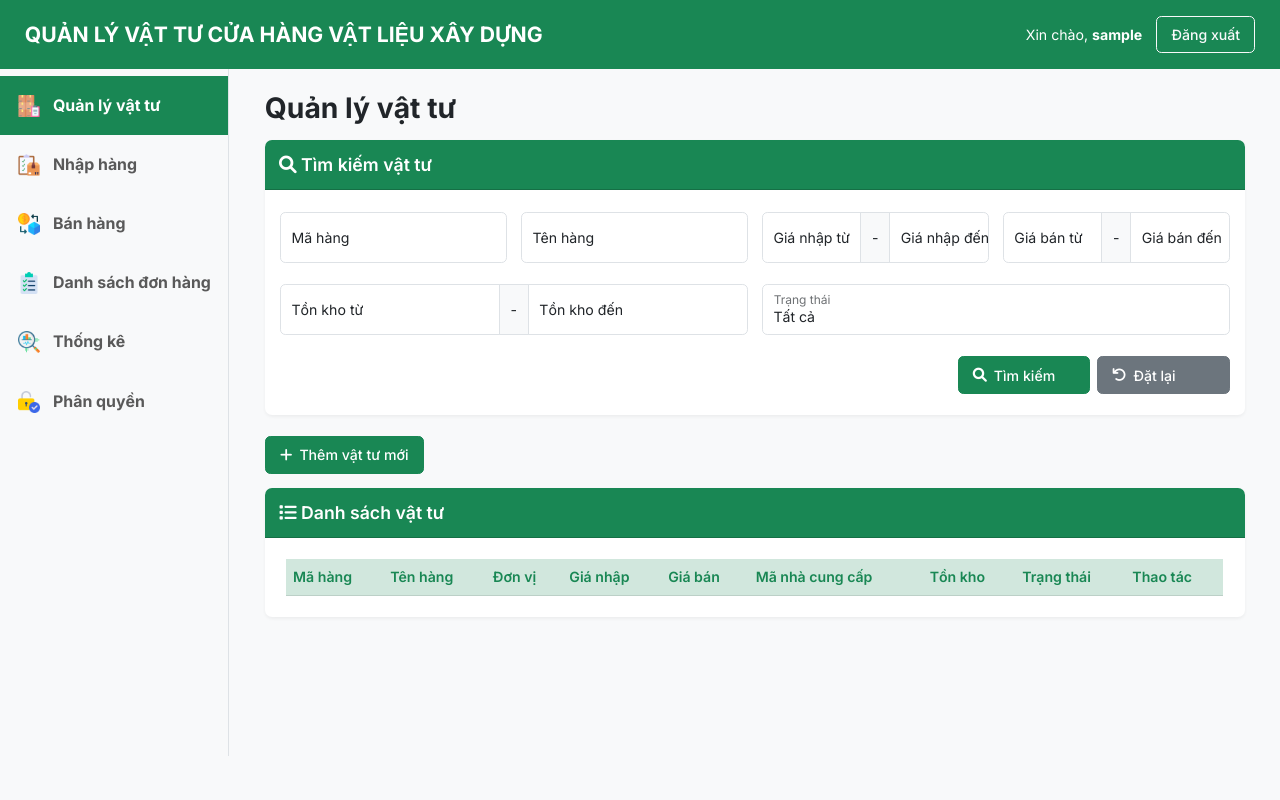
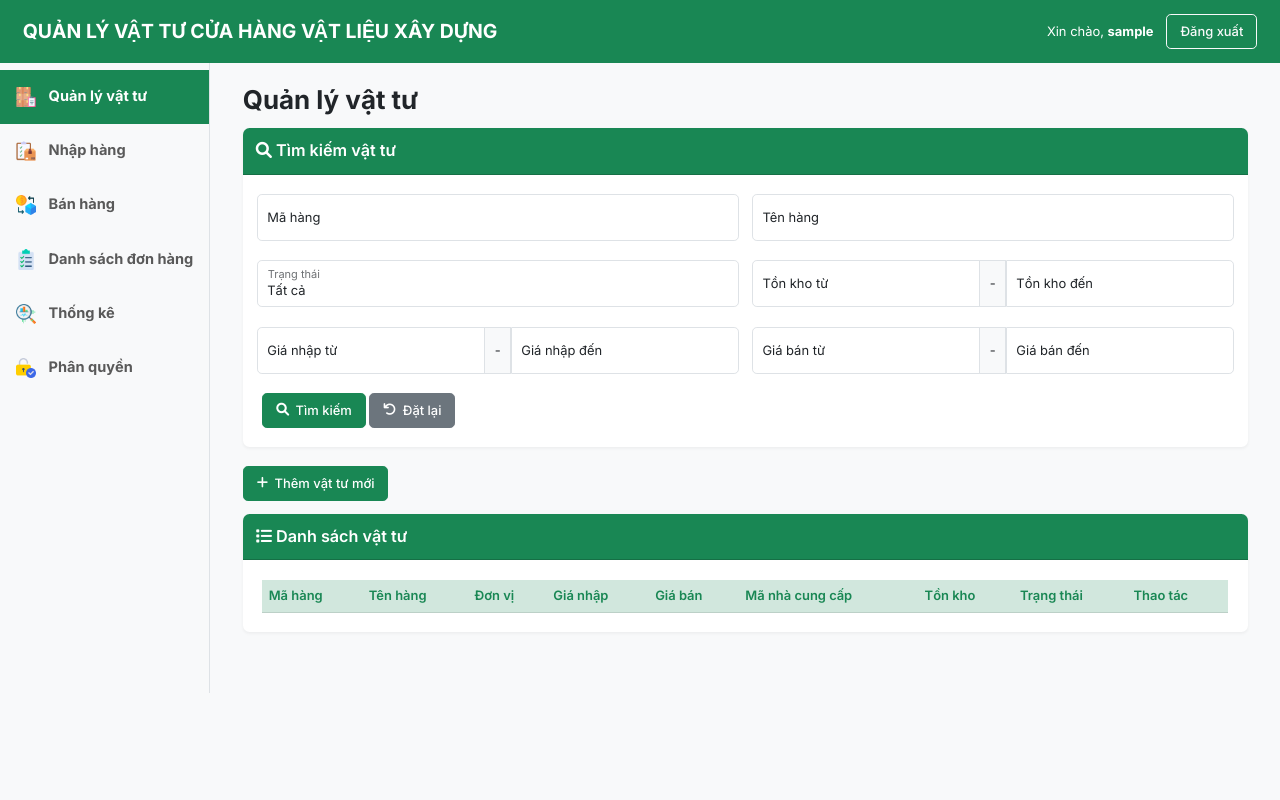
Before and after one commit to thaolv-03/construction-material-manager, a Flask app: page /materials in a window 1280 px wide. Run offline with Flask 3, Linux system fonts and the light colour scheme; the visitor is signed in with stand-in values (Sample User, id 1); data that the repository does not hold is empty; parts of the project's set-up code (start-up, migrations or seed data) failed here and were passed over.

Commit message:
update base, materials

```diff
--- a/templates/base.html
+++ b/templates/base.html
@@ -9,6 +9,7 @@
     <link rel="stylesheet" href="https://cdnjs.cloudflare.com/ajax/libs/font-awesome/6.0.0-beta3/css/all.min.css">
     <link href="https://fonts.googleapis.com/css2?family=Inter:wght@400;500;600;700&display=swap" rel="stylesheet">
     <link rel="stylesheet" href="{{ url_for('static', filename='style.css') }}">
+    <link rel="icon" type="image/png" href="../static/inventory.png">
     <style>
         html,
         body {
@@ -18,9 +19,7 @@
             overflow-x: hidden;
             overflow-y: auto;
             font-family: 'Inter', sans-serif;
-            zoom: 0.94;
-            -moz-transform: scale(0.94);
-            -moz-transform-origin: 0 0;
+            zoom: 0.9;
         }
 
         .sidebar {
--- a/templates/materials.html
+++ b/templates/materials.html
@@ -1,6 +1,14 @@
 {% extends 'base.html' %}
 {% block content %}
 <h2 class="fw-bold mb-3 mt-2">Quản lý vật tư</h2>
+
+{% with messages = get_flashed_messages(with_categories=true) %}
+    {% if messages %}
+        {% for category, message in messages %}
+            <div class="alert alert-{{ category }}">{{ message }}</div>
+        {% endfor %}
+    {% endif %}
+{% endwith %}
 
 <!-- Form tìm kiếm -->
 <div class="card mb-4">
@@ -8,23 +16,56 @@
         <h5 class="mb-0"><i class="fas fa-search"></i> Tìm kiếm vật tư</h5>
     </div>
     <div class="card-body">
-        <form method="GET">
+        <form method="GET" action="{{ url_for('materials') }}" class="needs-validation" novalidate>
             <div class="row g-3">
-                <div class="col-md-3">
+                <div class="col-md-6">
                     <div class="form-floating">
                         <input type="text" class="form-control" id="search_code" name="search_code"
-                               value="{{ request.args.get('search_code', '') }}" placeholder="Nhập mã hàng">
+                               value="{{ request.args.get('search_code', '') }}" placeholder="Mã hàng">
                         <label for="search_code">Mã hàng</label>
                     </div>
                 </div>
-                <div class="col-md-3">
+                <div class="col-md-6">
                     <div class="form-floating">
                         <input type="text" class="form-control" id="search_name" name="search_name"
-                               value="{{ request.args.get('search_name', '') }}" placeholder="Nhập tên hàng">
+                               value="{{ request.args.get('search_name', '') }}" placeholder="Tên hàng">
                         <label for="search_name">Tên hàng</label>
                     </div>
                 </div>
-                <div class="col-md-3">
+            </div>
+
+            <div class="row g-3 mt-2">
+                <div class="col-md-6">
+                    <div class="form-floating">
+                        <select class="form-control" id="search_status" name="search_status">
+                            <option value="">Tất cả</option>
+                            <option value="Còn hàng" {% if request.args.get('search_status') == 'Còn hàng' %}selected{% endif %}>Còn hàng</option>
+                            <option value="Hết hàng" {% if request.args.get('search_status') == 'Hết hàng' %}selected{% endif %}>Hết hàng</option>
+                        </select>
+                        <label for="search_status">Trạng thái</label>
+                    </div>
+                </div>
+                <div class="col-md-6">
+                    <div class="form-floating">
+                        <div class="input-group">
+                            <div class="form-floating">
+                                <input type="number" class="form-control" name="min_stock"
+                                       value="{{ request.args.get('min_stock', '') }}" placeholder="Từ">
+                                <label>Tồn kho từ</label>
+                            </div>
+                            <span class="input-group-text">-</span>
+                            <div class="form-floating">
+                                <input type="number" class="form-control" name="max_stock"
+                                       value="{{ request.args.get('max_stock', '') }}" placeholder="Đến">
+                                <label>Tồn kho đến</label>
+                            </div>
+                        </div>
+                    </div>
+                </div>
+            </div>
+
+            <div class="row g-3 mt-2">
+                <div class="col-md-6">
                     <div class="form-floating">
                         <div class="input-group">
                             <div class="form-floating">
@@ -41,7 +82,7 @@
                         </div>
                     </div>
                 </div>
-                <div class="col-md-3">
+                <div class="col-md-6">
                     <div class="form-floating">
                         <div class="input-group">
                             <div class="form-floating">
@@ -60,45 +101,13 @@
                 </div>
             </div>
 
-            <div class="row g-3 mt-2">
-                <div class="col-md-6">
-                    <div class="form-floating">
-                        <div class="input-group">
-                            <div class="form-floating">
-                                <input type="number" class="form-control" name="min_stock"
-                                       value="{{ request.args.get('min_stock', '') }}" placeholder="Từ">
-                                <label>Tồn kho từ</label>
-                            </div>
-                            <span class="input-group-text">-</span>
-                            <div class="form-floating">
-                                <input type="number" class="form-control" name="max_stock"
-                                       value="{{ request.args.get('max_stock', '') }}" placeholder="Đến">
-                                <label>Tồn kho đến</label>
-                            </div>
-                        </div>
-                    </div>
-                </div>
-                <div class="col-md-6">
-                    <div class="form-floating">
-                        <select class="form-control" id="search_status" name="search_status">
-                            <option value="">Tất cả</option>
-                            <option value="Còn hàng" {% if request.args.get('search_status') == 'Còn hàng' %}selected{% endif %}>Còn hàng</option>
-                            <option value="Hết hàng" {% if request.args.get('search_status') == 'Hết hàng' %}selected{% endif %}>Hết hàng</option>
-                        </select>
-                        <label for="search_status">Trạng thái</label>
-                    </div>
-                </div>
-            </div>
-
-            <div class="row g-3 mt-2">
-                <div class="col-12 d-flex gap-2 justify-content-end">
-                    <button type="submit" class="btn btn-success" style="width: 150px">
-                        <i class="fas fa-search"></i> Tìm kiếm
-                    </button>
-                    <a href="{{ url_for('materials') }}" class="btn btn-secondary" style="width: 150px">
-                        <i class="fas fa-undo"></i> Đặt lại
-                    </a>
-                </div>
+            <div class="mt-4">
+                <button type="submit" class="btn btn-success">
+                    <i class="fas fa-search"></i> Tìm kiếm
+                </button>
+                <a href="{{ url_for('materials') }}" class="btn btn-secondary">
+                    <i class="fas fa-undo"></i> Đặt lại
+                </a>
             </div>
         </form>
     </div>
```
